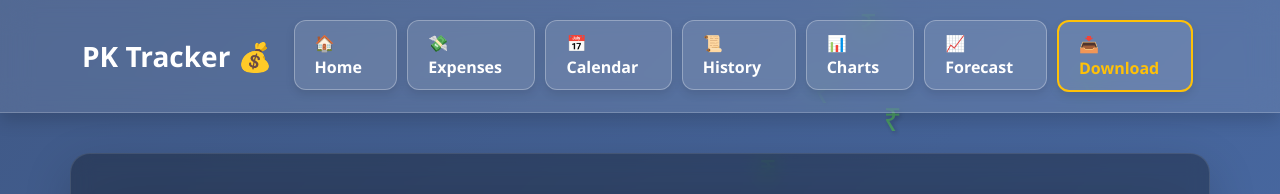
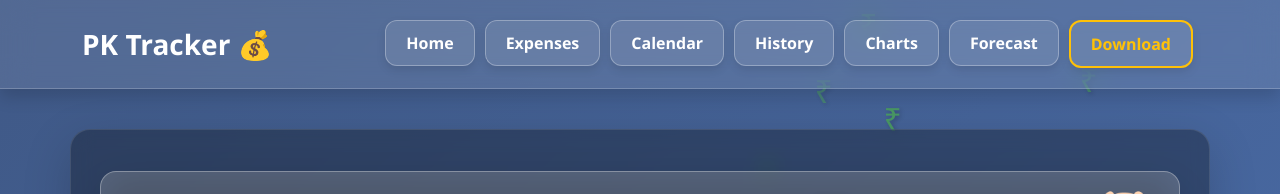
Before and after one commit to muthukumarpl/pk-tracker, a Django app: page /calendar/ in a window 1280 px wide. Shown: the top 194 px of the page. Run offline with Django 5.2, Linux system fonts and the light colour scheme; data that the repository does not hold is empty; some libraries are stand-ins or nearby versions.

Commit message:
Update base.html

```diff
--- a/expenses/templates/expenses/base.html
+++ b/expenses/templates/expenses/base.html
@@ -131,25 +131,25 @@
             <div class="collapse navbar-collapse" id="navbarNav">
                 <ul class="navbar-nav ms-auto">
                     <li class="nav-item">
-                        <a class="nav-box" href="{% url 'home' %}">🏠 Home</a>
+                        <a class="nav-box" href="{% url 'home' %}">Home</a>
                     </li>
                     <li class="nav-item">
-                        <a class="nav-box" href="{% url 'expense_list' %}">💸 Expenses</a>
+                        <a class="nav-box" href="{% url 'expense_list' %}">Expenses</a>
                     </li>
                     <li class="nav-item">
-                        <a class="nav-box" href="{% url 'calendar' %}">📅 Calendar</a>
+                        <a class="nav-box" href="{% url 'calendar' %}">Calendar</a>
                     </li>
                     <li class="nav-item">
-                        <a class="nav-box" href="{% url 'expense_history' %}">📜 History</a>
+                        <a class="nav-box" href="{% url 'expense_history' %}">History</a>
                     </li>
                     <li class="nav-item">
-                        <a class="nav-box" href="{% url 'charts' %}">📊 Charts</a>
+                        <a class="nav-box" href="{% url 'charts' %}">Charts</a>
                     </li>
                     <li class="nav-item">
-                        <a class="nav-box" href="{% url 'forecast' %}">📈 Forecast</a>
+                        <a class="nav-box" href="{% url 'forecast' %}">Forecast</a>
                     </li>
                     <li class="nav-item">
-                        <a class="nav-box download-btn" href="{% url 'export_csv' %}">📥 Download</a>
+                        <a class="nav-box download-btn" href="{% url 'export_csv' %}">Download</a>
                     </li>
                 </ul>
             </div>
```
